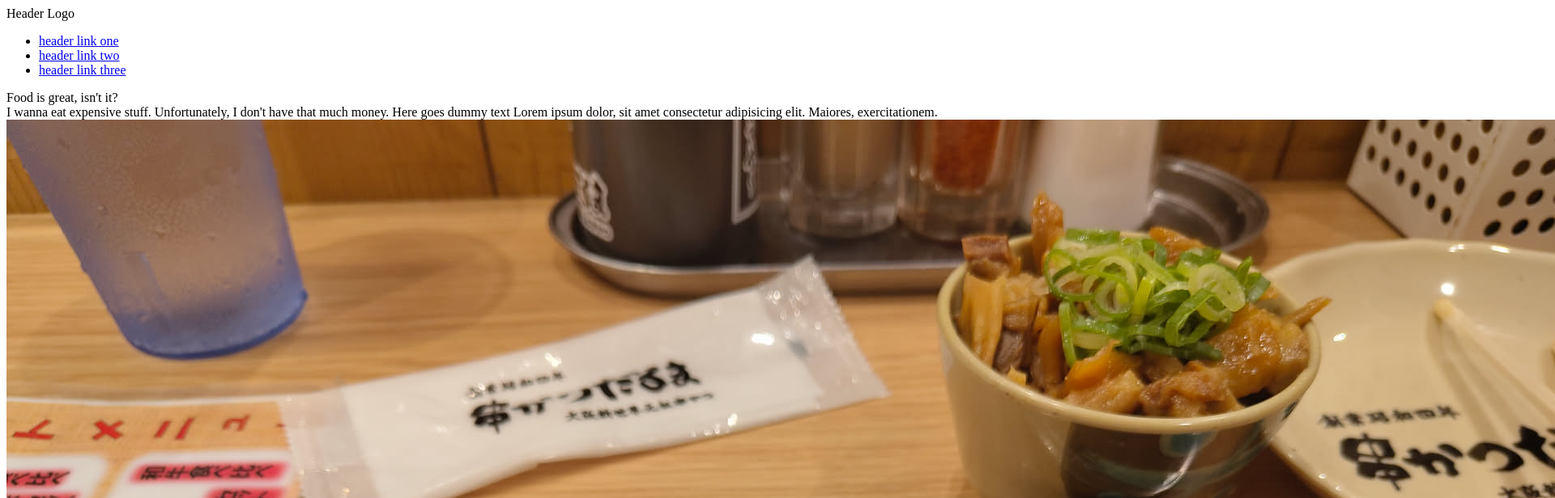
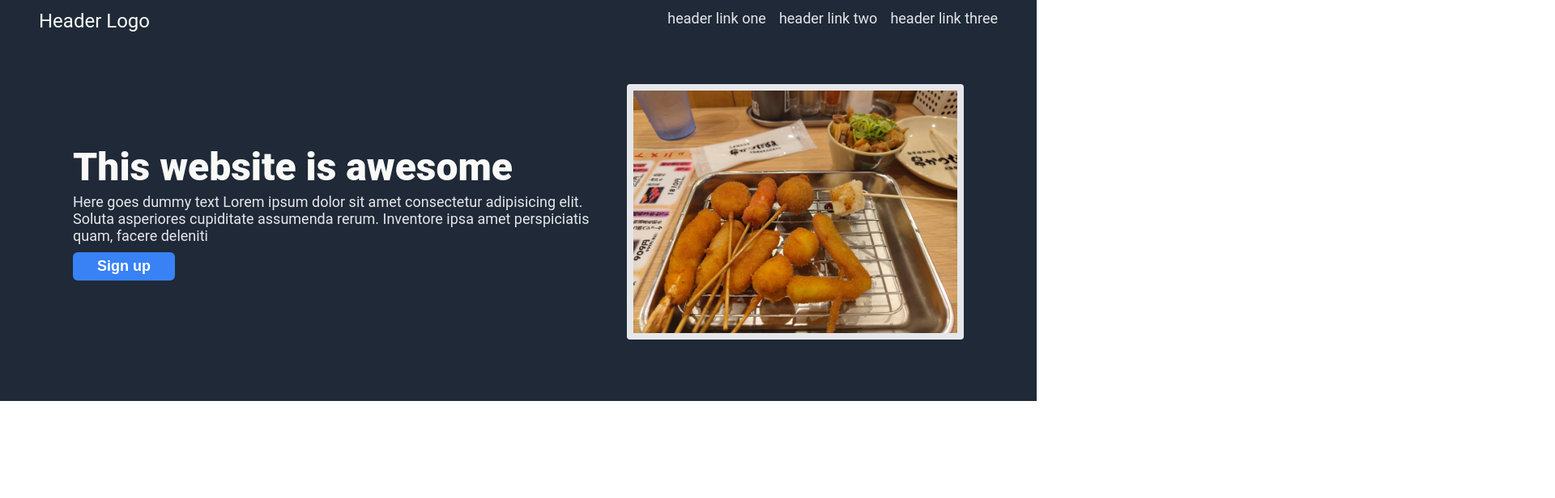
Before and after one commit to dungdul/odin-landing-page, a plain HTML site: page index.html in a window 1280 px wide. Shown: the top 616 px of the page at 81% size, 1920 px wide, since content can reach past the window. Drawn offline with Linux system fonts and the light colour scheme.

Commit message:
Add styles to the header
Add styles and arrange items with flexbox.

```diff
--- a/index.html
+++ b/index.html
@@ -3,10 +3,12 @@
 <head>
     <meta charset="UTF-8">
     <meta name="viewport" content="width=device-width, initial-scale=1.0">
+    <link rel="stylesheet" href="styles.css">
     <title>Mid Ahh Page</title>
 </head>
 <body>
     <div class="header">
+        <div class="container">
             <div class="header-top">
                 <div class="hero-logo-text">Header Logo</div>
                 <ul class="links">
@@ -18,14 +20,16 @@
             <div class="header-bottom">
                 <div class="hero-texts">
                     <div class="hero-main-text">
-                    Food is great, isn't it?
+                        This website is awesome
                     </div>
                     <div class="hero-secondary-text">
-                    I wanna eat expensive stuff. Unfortunately, I don't have that much money. Here goes dummy text Lorem ipsum dolor, sit amet consectetur adipisicing elit. Maiores, exercitationem.
+                        Here goes dummy text Lorem ipsum dolor sit amet consectetur adipisicing elit. Soluta asperiores cupiditate assumenda rerum. Inventore ipsa amet perspiciatis quam, facere deleniti
                     </div>
+                    <button>Sign up</button>
                 </div>
                 <img src="images/kushi-katsu.jpeg" alt="delicious kushi katsu">
             </div>
         </div>
+    </div>
 </body>
 </html>
--- a/styles.css
+++ b/styles.css
@@ -0,0 +1,77 @@
+body {
+    font-family: Roboto, sans-serif;
+    margin: 0;
+}
+
+.container {
+    max-width: 1200px;
+    margin: 0 auto;
+}
+
+.header {
+    background-color: #1f2937;
+    padding: 12px 48px;
+}
+
+.header-top {
+    display: flex;
+    justify-content: space-between;
+}
+
+.hero-logo-text {
+    font-size: 24px;
+    color: #f9faf8;
+}
+
+.links {
+    display: flex;
+    list-style: none;
+    padding: 0;
+    margin: 0;
+    gap: 16px;
+}
+
+.links a, .hero-secondary-text {
+    font-size: 18px;
+    color: #e5e7eb;
+}
+
+.links a {
+    text-decoration: none;
+}
+
+.header-bottom {
+    display: flex;
+    align-items: center;
+    justify-content: space-between;
+    gap: 32px;
+    margin: 64px auto;
+    max-width: 1100px;
+}
+
+.hero-main-text {
+    font-size: 48px;
+    color: #f9faf8;
+    font-weight: 900;
+}
+
+.hero-secondary-text {
+    margin: 4px 0 10px;
+}
+
+.header-bottom img {
+    min-width: 100px;
+    max-width: 400px;
+    border: #e5e7eb solid 8px;
+    border-radius: 4px;
+}
+
+.header button {
+    background-color: #3882f6;
+    color: white;
+    font-size: 18px;
+    font-weight: bold;
+    padding: 7px 30px;
+    border: none;
+    border-radius: 6px;
+}
```
Lines whose indentation alone changed are shown as unchanged.
